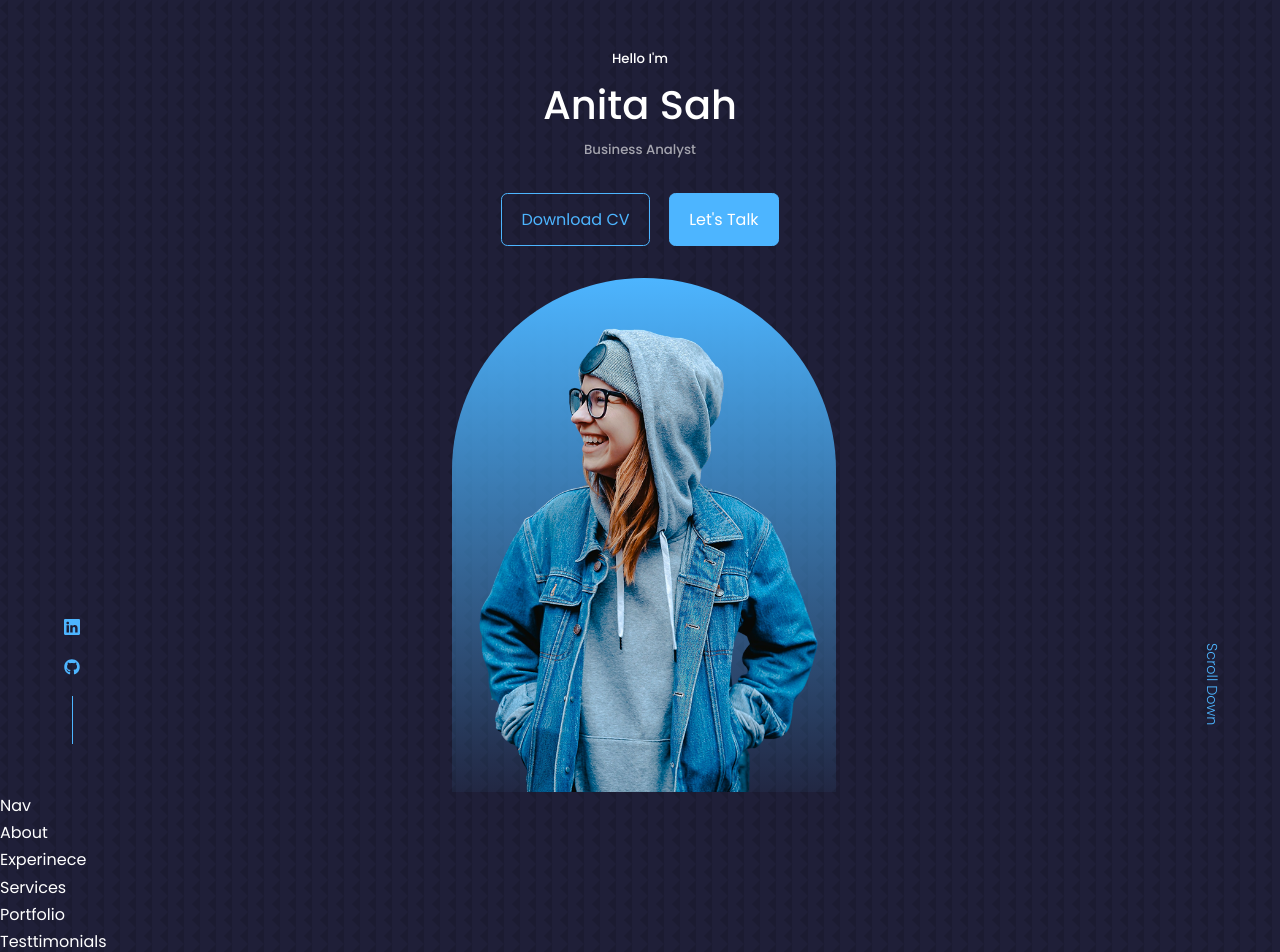
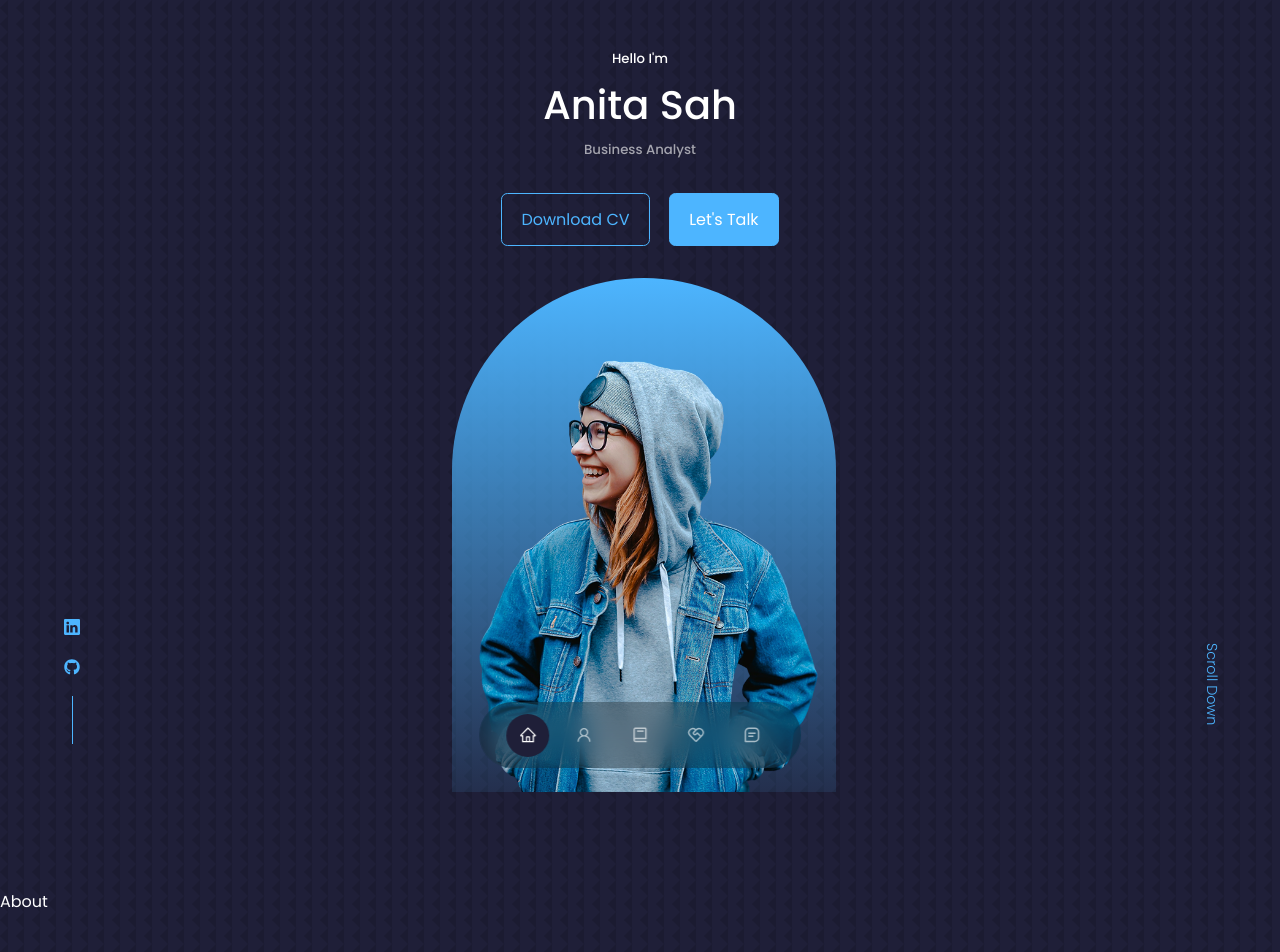
Before and after one commit to Subodh0/portfolio-1, a React (Create React App) app: page / in a window 1280 px wide. Shown: the top 952 px of the page. Built offline with nearby package versions, Linux system fonts and the light colour scheme.

Commit message:
nav bar added

```diff
--- a/src/components/about/about.jsx
+++ b/src/components/about/about.jsx
@@ -3,9 +3,7 @@
 
 const About = () => {
   return (
-    <div>
-        About
-    </div>
+    <section id='about'>About</section>
   )
 }
 
--- a/src/components/contacts/contact.jsx
+++ b/src/components/contacts/contact.jsx
@@ -4,9 +4,9 @@
 
 const Contact = () => {
   return (
-    <div>
+    <section id='contact'>
       Contact
-    </div>
+    </section>
   )
 }
 
--- a/src/components/experience/experience.jsx
+++ b/src/components/experience/experience.jsx
@@ -3,9 +3,9 @@
 
 const Experience = () => {
   return (
-    <div>
+    <section id='experience'>
       Experinece
-    </div>
+    </section>
   )
 }
 
--- a/src/components/header/header.css
+++ b/src/components/header/header.css
@@ -43,7 +43,7 @@
     margin-top: 2rem;
     border-radius: 12rem 12rem 0 0;
     overflow: hidden;
-    padding: 3rem 1rem 1rem 1rem;
+    padding: 5rem 1rem 1rem 1rem;
 }
 
 .scroll__down {
--- a/src/components/nav/nav.css
+++ b/src/components/nav/nav.css
@@ -0,0 +1,30 @@
+nav {
+    background: rgba(0, 0, 0, 0.3);
+    width: max-content;
+    display: block;
+    padding: 0.7rem 1.7rem;
+    z-index: 2;
+    position: fixed;
+    left: 50%;
+    transform: translateX(-50%);
+    bottom: 2rem;
+    display: flex;
+    gap: 0.8rem;
+    border-radius: 3rem;
+    backdrop-filter: blur(15px);
+}
+nav a {
+    background: transparent;
+    padding: 0.8rem;
+    border-radius: 50%;
+    display: flex;
+    color: var(--color-light);
+    font-size: 1.1rem;
+}
+nav a:hover {
+    background: rgba(0,0,0,0.3);
+}
+nav a.active {
+    background: var(--color-bg);
+    color: var(--color-white);
+}
--- a/src/components/nav/nav.jsx
+++ b/src/components/nav/nav.jsx
@@ -1,11 +1,23 @@
 import React from 'react';
 import './nav.css';
+import {AiOutlineHome} from 'react-icons/ai';
+import {AiOutlineUser} from 'react-icons/ai';
+import {BiBook} from 'react-icons/bi';
+import {RiServiceLine} from 'react-icons/ri';
+import { BiMessageSquareDetail } from 'react-icons/bi';
+import { useState } from 'react';
+
 
 const Nav = () => {
+  const [activeNav, setActiveNav] = useState('#');
   return (
-    <div>
-      Nav
-    </div>
+    <nav>
+      <a href="#" onClick={()=> setActiveNav('#')} className={activeNav === '#' ? 'active' : '' }><AiOutlineHome /></a>
+      <a href="#about" onClick={()=> setActiveNav('#about')} className={activeNav === '#about' ? 'active' : '' }><AiOutlineUser /></a>
+      <a href="#experience" onClick={()=> setActiveNav('#experience')} className={activeNav === '#experience' ? 'active' : '' }><BiBook /></a>
+      <a href="#services" onClick={()=> setActiveNav('#services')} className={activeNav === '#services' ? 'active' : '' }><RiServiceLine /></a>
+      <a href="#contact" onClick={()=> setActiveNav('#contact')} className={activeNav === '#contact' ? 'active' : '' }><BiMessageSquareDetail /></a>
+    </nav>
   )
 }
 
--- a/src/components/portfolio/portfolio.jsx
+++ b/src/components/portfolio/portfolio.jsx
@@ -3,9 +3,9 @@
 
 const Portfolio = () => {
   return (
-    <div>
+    <section id='portfolio'>
       Portfolio
-    </div>
+    </section>
   )
 }
 
--- a/src/components/services/services.jsx
+++ b/src/components/services/services.jsx
@@ -3,9 +3,9 @@
 
 const Services = () => {
   return (
-    <div>
+    <section id='services'>
       Services
-    </div>
+    </section>
   )
 }
 
--- a/src/components/testimonials/testimonials.jsx
+++ b/src/components/testimonials/testimonials.jsx
@@ -4,9 +4,9 @@
 
 const Testimonials = () => {
   return (
-    <div>
-      Testtimonials
-    </div>
+    <section id='testimonials'>
+      Testimonials
+    </section>
   )
 }
 
--- a/src/index.css
+++ b/src/index.css
@@ -53,6 +53,7 @@
 }
 section {
     margin-top: 8rem;
+    height: 100vh;
 }
 
 section > h2, section >h5 {
```
Also changed, not shown: src/assets/anita.png (deleted).
